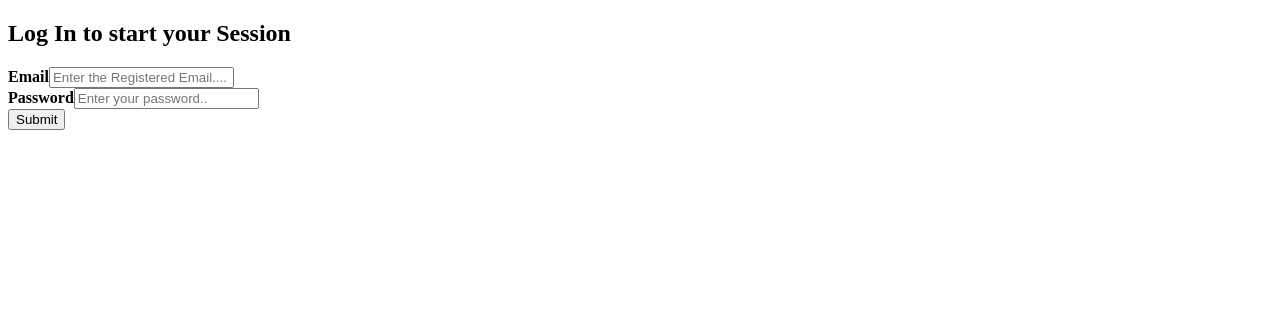
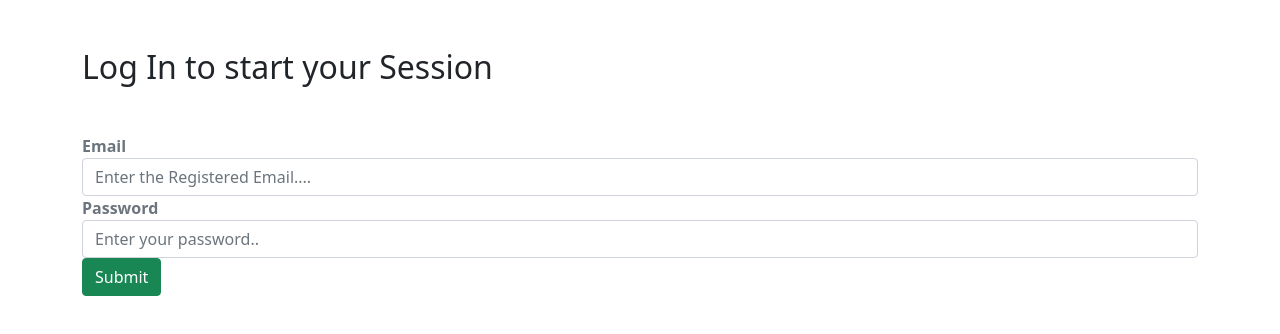
Before and after one commit to Anirban007-jpg/SocialNetwork-React, a React (Create React App) app in the folder socialmediafrontend/: page /signin in a window 1280 px wide. Shown: the top 334 px of the page. Built offline with nearby package versions, Linux system fonts and the light colour scheme.

Commit message:
Closes #22

```diff
--- a/socialmediafrontend/public/index.html
+++ b/socialmediafrontend/public/index.html
@@ -11,12 +11,13 @@
     />
 
     <link rel="stylesheet" href="https://unpkg.com/bootstrap-material-design@4.1.1/dist/css/bootstrap-material-design.min.css" integrity="sha384-wXznGJNEXNG1NFsbm0ugrLFMQPWswR3lds2VeinahP8N0zJw9VWSopbjv2x7WCvX" crossorigin="anonymous">
-
+    <link href="https://cdn.jsdelivr.net/npm/bootstrap@5.0.0-beta2/dist/css/bootstrap.min.css" rel="stylesheet" integrity="sha384-BmbxuPwQa2lc/FVzBcNJ7UAyJxM6wuqIj61tLrc4wSX0szH/Ev+nYRRuWlolflfl" crossorigin="anonymous">
 
     <title>React App</title>
   </head>
   <body>
-    <noscript>You need to enable JavaScript to run this app.</noscript>
     <div id="root"></div>
+    <script src="https://cdn.jsdelivr.net/npm/@popperjs/core@2.6.0/dist/umd/popper.min.js" integrity="sha384-KsvD1yqQ1/1+IA7gi3P0tyJcT3vR+NdBTt13hSJ2lnve8agRGXTTyNaBYmCR/Nwi" crossorigin="anonymous"></script>
+<script src="https://cdn.jsdelivr.net/npm/bootstrap@5.0.0-beta2/dist/js/bootstrap.min.js" integrity="sha384-nsg8ua9HAw1y0W1btsyWgBklPnCUAFLuTMS2G72MMONqmOymq585AcH49TLBQObG" crossorigin="anonymous"></script>
   </body>
 </html>
--- a/socialmediafrontend/src/user/signin.js
+++ b/socialmediafrontend/src/user/signin.js
@@ -9,7 +9,8 @@ class signin extends Component {
             email: "",
             password: "",
             error: "",
-            redirect: false
+            redirect: false,
+            loading: false
         }
     }
 
@@ -27,6 +28,7 @@ class signin extends Component {
 
     clickSubmit = event => {
         event.preventDefault();
+        this.setState({loading:true});
         const {email, password} = this.state;
         const user = {
             email,
@@ -37,7 +39,7 @@ class signin extends Component {
         // now doing post request
         this.signin(user).then(data => {
             if(data.error){
-                this.setState({error: data.error})
+                this.setState({error: data.error, loading: false})
             }
             else
             {
@@ -80,7 +82,7 @@ class signin extends Component {
     )
 
     render() {
-        const {email, password, error, redirect} = this.state;
+        const {email, password, error, redirect, loading} = this.state;
         if (redirect) {
             return <Redirect to="/" />
         }
@@ -88,10 +90,17 @@ class signin extends Component {
             <div className="container">
                 <h2 className="mt-5 mb-5">Log In to start your Session</h2>
 
+
                 <div className="alert alert-danger" style={{display: error ? "" : "none"}}>
                     {error}
                 </div>
 
+                {loading ?
+                    <div className="spinner-border" role="status">
+                        <span className="sr-only">Loading...</span>
+                    </div>
+                    :
+                    ""}
 
 
                    {this.signinForm(email, password)}
```
